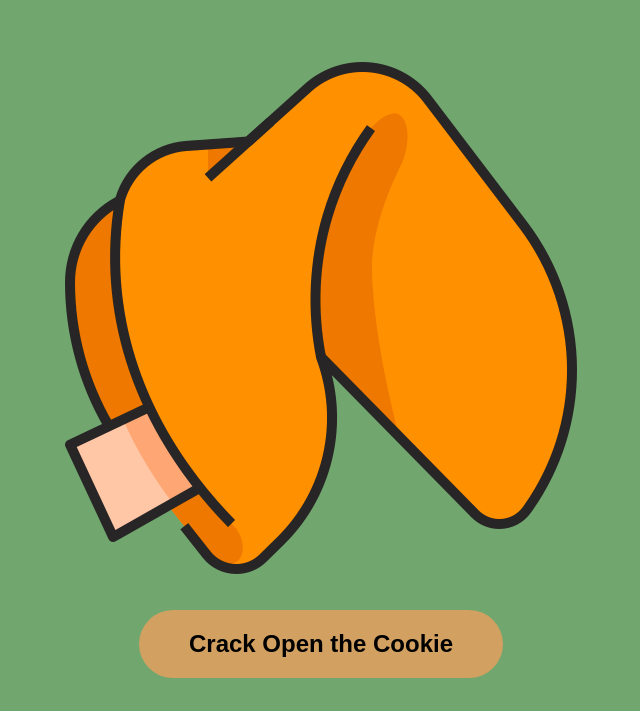
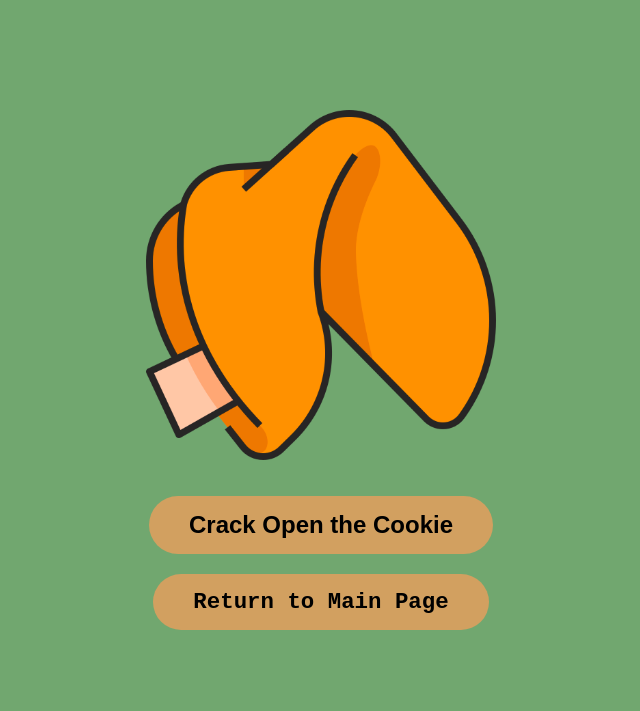
Before and after one commit to ilizarraga278/CSC337, a website: page cookie.html in a window 1280 px wide. Shown: the part 89-800 px from the top of the page, without its empty margins (319-959 px from the left). Drawn offline with Linux system fonts and the light colour scheme.

Commit message:
Adding buttons to return to main page

```diff
--- a/cookie.css
+++ b/cookie.css
@@ -29,9 +29,36 @@ button#openCookie {
     background-color: #d2a060;
     border: none;
     border-radius: 50px;
-    padding: 20px 50px;
+    padding: 15px 40px;
     font-size: 1.5em;
     font-weight: bold;
     color: #000;
     cursor: pointer;
 }
+
+img{
+    width: 350px;
+    height: 350px;
+    overflow: hidden;
+    position: relative;
+}
+
+a.back-button {
+    margin-top: 20px;
+    background-color: #d2a060;
+    color: #000;
+    text-decoration: none;
+    border: none;
+    border-radius: 50px;
+    padding: 15px 40px;
+    font-size: 1.4em;
+    font-weight: bold;
+    display: inline-block;
+    text-align: center;
+    cursor: pointer;
+}
+
+a.back-button:hover, button#openCookie:hover{
+    background-color: #c09050;
+    transform: scale(1.05);
+}
--- a/cookie.html
+++ b/cookie.html
@@ -3,16 +3,16 @@
     <head>
         <meta charset="UTF-8">
         <title>Fortune Cookie</title>
+        <link rel="stylesheet" type="text/css" href="cookie.css">
     </head>
     <body>
         <h1>Fortune Cookie</h1>
-        <link rel="stylesheet" type="text/css" href="cookie.css">
         <div class="cookie">
             <img class="cookie_display" src="images/cookie.png" alt="Fortune Cookie">
-            <br><br><button id="openCookie">Crack Open the Cookie</button>
+            <br><br>
+            <button id="openCookie">Crack Open the Cookie</button>
             <div id="fortuneGiven"></div>
+            <a href="main_page.html" class="back-button">Return to Main Page</a>
         </div>
-        <!--ADD JS file for functionality-->
     </body>
-
 </html>
--- a/eight_ball.css
+++ b/eight_ball.css
@@ -17,8 +17,8 @@ h1 {
 }
 
 img{
-    width: 370px;
-    height: 370px;
+    width: 350px;
+    height: 350px;
     overflow: hidden;
     position: relative;
 }
@@ -37,7 +37,7 @@ img{
     display: flex;
     flex-direction: column;
     align-items: center;
-    margin-top: 20px;
+    margin-top: 10px;
     gap: 10px;
 }
 
@@ -78,3 +78,24 @@ img{
     box-shadow: 2px 2px 10px rgba(0, 0, 0, 0.2);
     width: 300px;
 }
+
+
+a.back-button {
+    margin-top: 20px;
+    background-color: #d2a060;
+    color: #000;
+    text-decoration: none;
+    border: none;
+    border-radius: 50px;
+    padding: 10px 30px;
+    font-size: 1em;
+    font-weight: bold;
+    display: inline-block;
+    text-align: center;
+    cursor: pointer;
+}
+
+a.back-button:hover, .question-form button:hover{
+    background-color: #c09050;
+    transform: scale(1.05);
+}
--- a/horoscope.css
+++ b/horoscope.css
@@ -15,3 +15,23 @@ h1 {
     font-size: 3em;
     color: #000;
 }
+
+a.back-button {
+    margin-top: 20px;
+    background-color: #d2a060;
+    color: #000;
+    text-decoration: none;
+    border: none;
+    border-radius: 50px;
+    padding: 15px 40px;
+    font-size: 1.4em;
+    font-weight: bold;
+    display: inline-block;
+    cursor: pointer;
+    justify-content: center;
+}
+
+a.back-button:hover {
+    background-color: #c09050;
+    transform: scale(1.05);
+}
--- a/journal.css
+++ b/journal.css
@@ -54,3 +54,23 @@ h2 {
     flex: 1;
     text-align: right;
 }
+
+a.back-button {
+    margin-top: 20px;
+    background-color: #d2a060;
+    color: #000;
+    text-decoration: none;
+    border: none;
+    border-radius: 50px;
+    padding: 15px 40px;
+    font-size: 1.4em;
+    font-weight: bold;
+    display: inline-block;
+    text-align: center;
+    cursor: pointer;
+}
+
+a.back-button:hover{
+    background-color: #c09050;
+    transform: scale(1.05);
+}
```
Also changed, not shown: eight_ball.html (+1 -0 lines), horoscope.html (+1 -0 lines), journal.html (+1 -0 lines).
